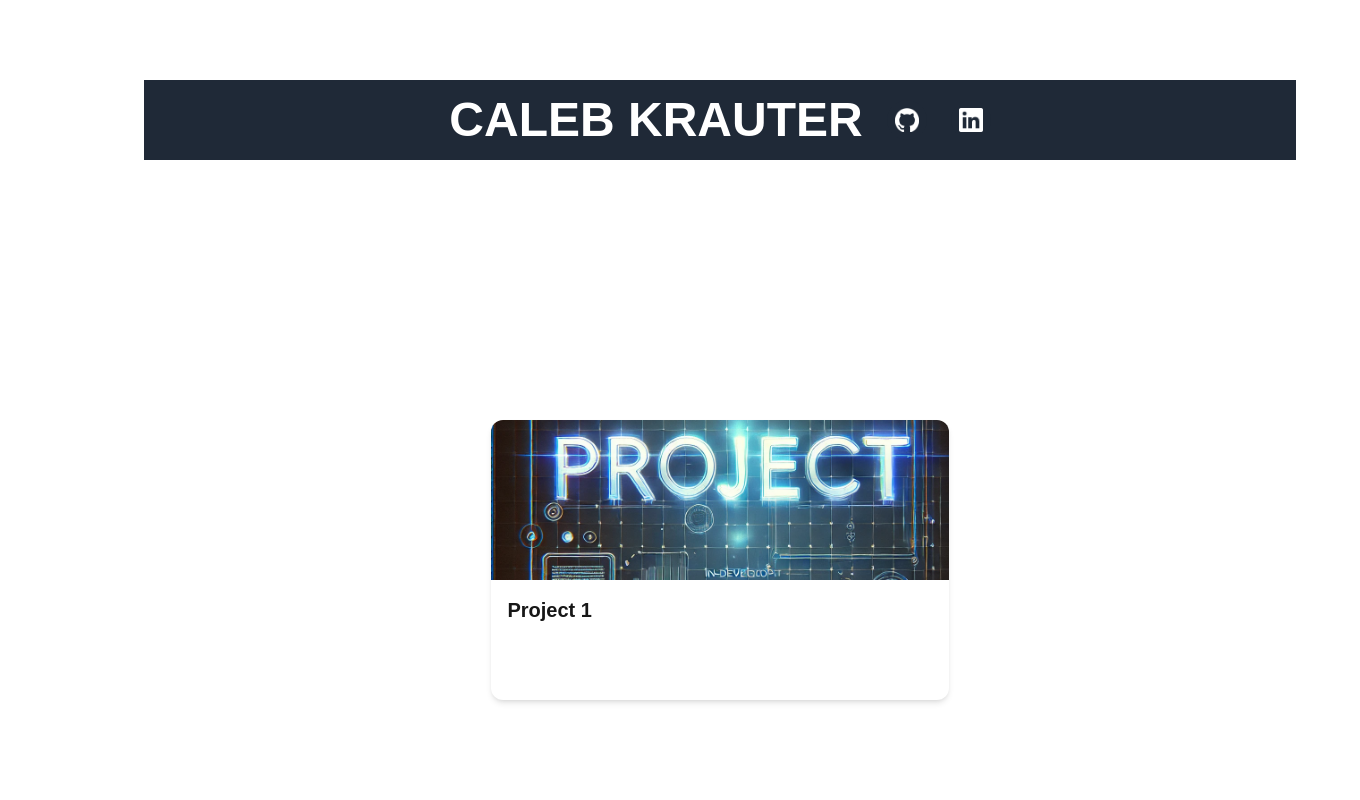
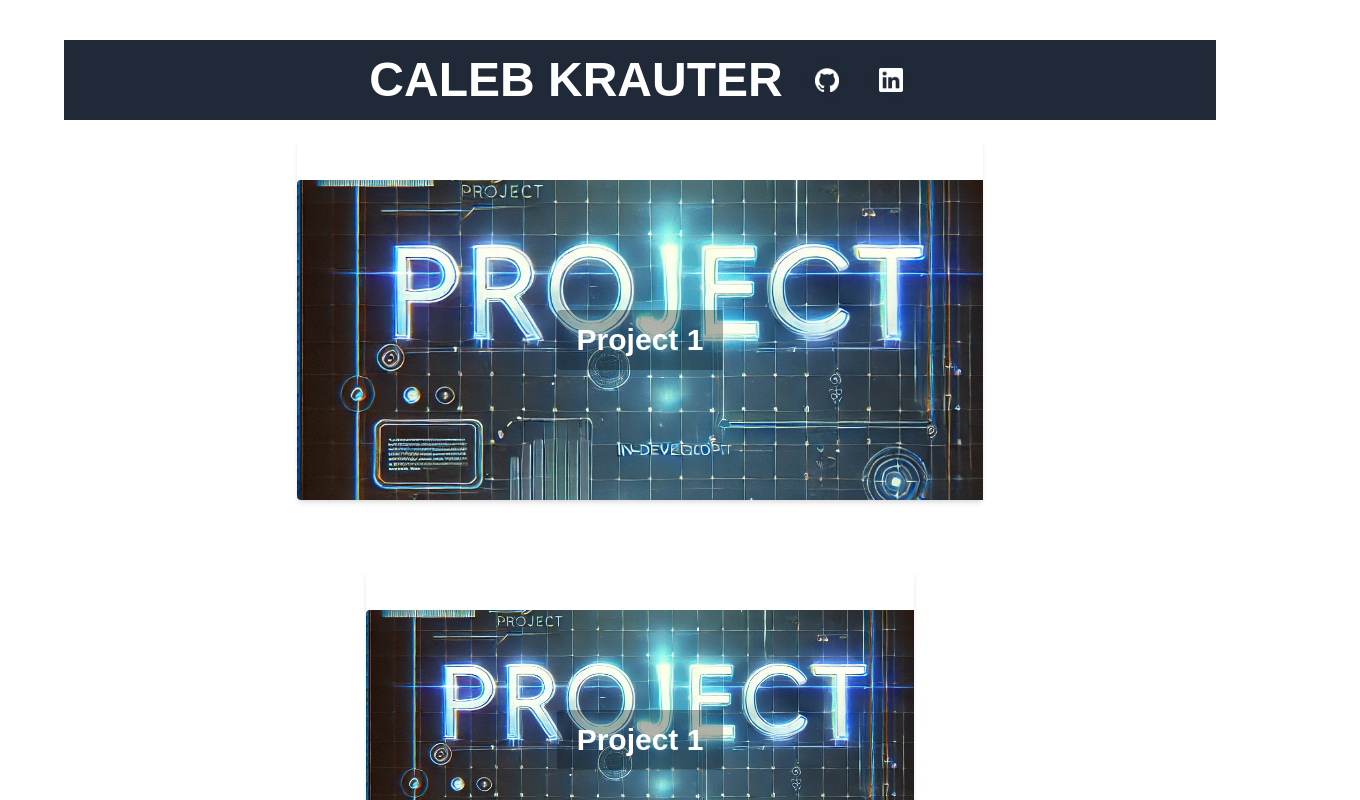
Before and after one commit to calebkrauter/illum, a Next.js app in the folder illum/: page / in a window 1280 px wide. Shown: the top 800 px of the page, 1360 px wide, since content can reach past the window. Built offline with nearby package versions, Linux system fonts and the light colour scheme.

Commit message:
Update interactive UI of Stage cards.
Also added a files for the Stage layout.

```diff
--- a/illum/app/components/stage_card.tsx
+++ b/illum/app/components/stage_card.tsx
@@ -1,24 +1,27 @@
 import Image from 'next/image';
-
 interface card_props {
     title: string
-    thumbnail?: string
+    thumbnail?: string,
+    width?: number,
+    height?: number,
 }
 // TODO make this card dynamic so that the size can be passed in optionally with a default otherwise used.
 // TODO Make the Title appear centered on the image without a banner.
 // TODO Adjust sizing.
 // TODO Make card clickable and transform as a modal.
-const stage_card: React.FC<card_props> = ({ title, thumbnail }) => {
+const stage_card: React.FC<card_props> = ({ title, thumbnail, width = 60, height = 75 }) => {
     return (
-        <div className="col-span-5 col-start-2 place-self-center bg-white rounded-xl shadow-md overflow-hidden w-[50%] h-[35%]">
+        <div className='pt-10 col-span-5 col-start-2 place-self-center shadow-md overflow-hidden] transform hover:scale-110 transition-transform duration-300 group'
+            style={{ width: `${width}%`, height: `${height}%` }}>
             {thumbnail && (
-                <div className="w-full h-40 relative">
-                    <Image src={thumbnail} alt={title} layout="fill" objectFit="cover" />
+                <div className='w-full h-full relative'>
+                    <Image className='rounded-l transition-all duration-300 group-hover:rounded-xl' src={thumbnail} alt={title} layout='fill' objectFit='cover' />
+                    <div className='absolute inset-0 flex items-center justify-center'>
+                        <h2 className='text-3xl font-bold text-white bg-black bg-opacity-30 px-5 py-3 rounded-l transition-all duration-300 group-hover:bg-opacity-0 group-hover:text-opacity-50 select-none'>{title}</h2>
+                    </div>
                 </div>
             )}
-            <div className="p-4">
-                <h2 className="text-xl font-bold">{title}</h2>
-            </div>
+
         </div>
     )
 }
--- a/illum/app/page.tsx
+++ b/illum/app/page.tsx
@@ -3,7 +3,7 @@ import StageCard from './components/stage_card';
 
 export default function Home() {
   return (
-    <div className='grid place-items-center p-20'>
+    <div className='grid place-items-center pt-10'>
       <nav className='bg-gray-800 w-[90vw] mx-auto p-4 flex justify-center items-center'>
         <h1 className=' text-5xl font-bold text-white'>
           CALEB KRAUTER
@@ -20,7 +20,9 @@ export default function Home() {
         </a>
       </nav>
       <main className='grid grid-cols-7 w-screen h-screen'>
+        <StageCard title='Project 1' thumbnail='/demo.webp' width={75} height={90}></StageCard>
         <StageCard title='Project 1' thumbnail='/demo.webp'></StageCard>
+
       </main>
     </div>
   );
```
Also changed, not shown: illum/app/components/stage_description.tsx (added), illum/app/components/stage_layout.tsx (added), illum/app/components/stage_stack.tsx (added), illum/app/components/stage_summary.tsx (added).
